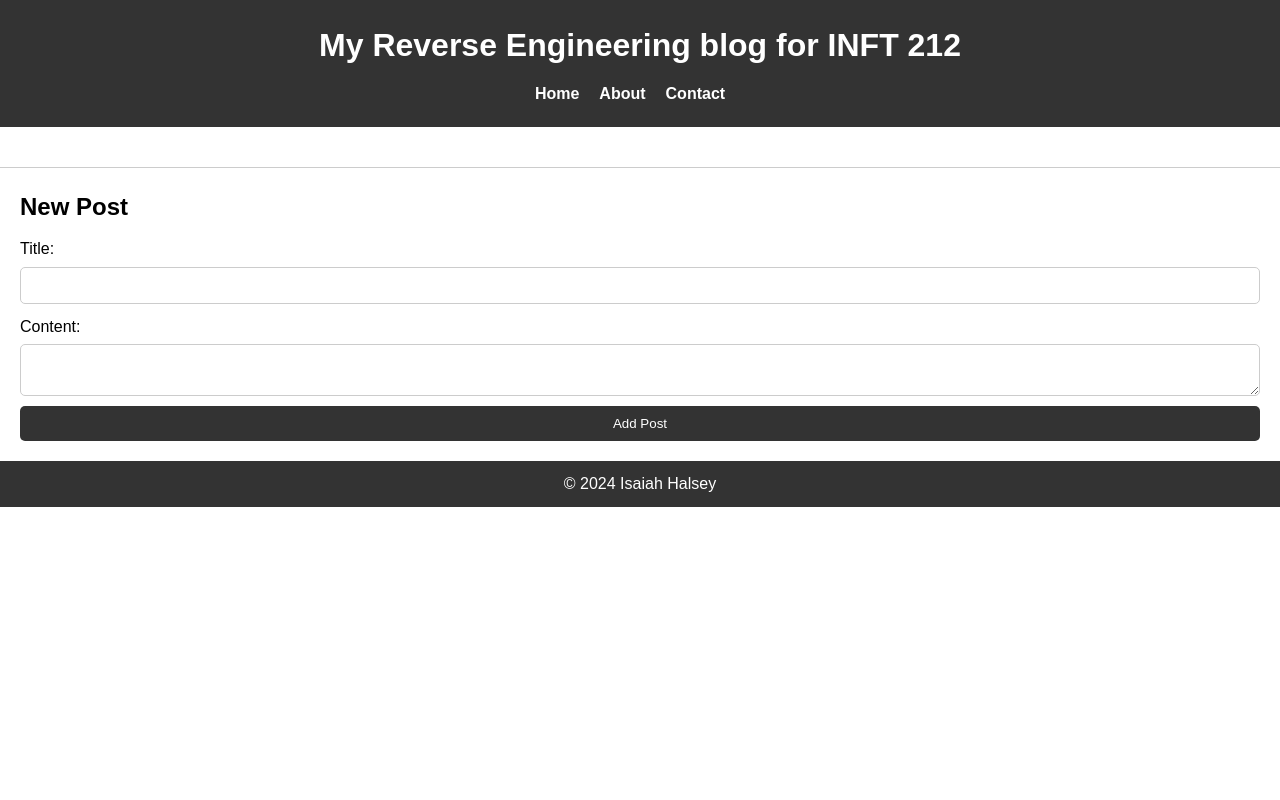
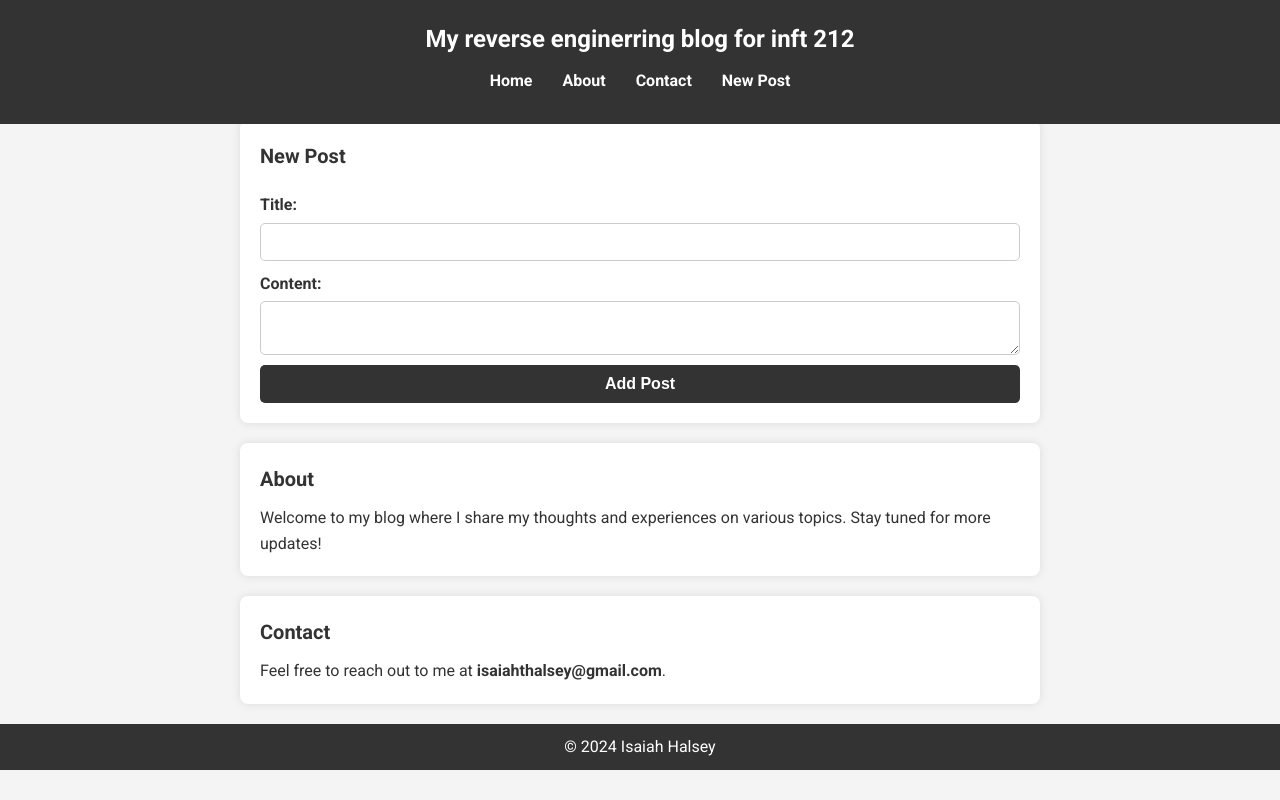
Before and after one commit to isaiahhalsey/isaiahhalsey.github.io, a plain HTML site: page index.html in a window 1280 px wide. Drawn offline with Linux system fonts and the light colour scheme.

Commit message:
Add files via upload

```diff
--- a/index.html
+++ b/index.html
@@ -3,17 +3,19 @@
 <head>
     <meta charset="UTF-8">
     <meta name="viewport" content="width=device-width, initial-scale=1.0">
-    <title>My Reverse Engineering Blog for INFT 202</title>
+    <title>My Blog</title>
+    <link href="https://fonts.googleapis.com/css2?family=Roboto:wght@400;700&display=swap" rel="stylesheet">
     <link rel="stylesheet" href="styles.css">
 </head>
 <body>
     <header>
-        <h1>My Reverse Engineering blog for INFT 212</h1>
+        <h1>My reverse enginerring blog for inft 212</h1>
         <nav>
             <ul>
-                <li><a href="#">Home</a></li>
-                <li><a href="#">About</a></li>
-                <li><a href="#">Contact</a></li>
+                <li><a href="#main-content">Home</a></li>
+                <li><a href="#about">About</a></li>
+                <li><a href="#contact">Contact</a></li>
+                <li><a href="#new-post">New Post</a></li>
             </ul>
         </nav>
     </header>
@@ -33,6 +35,16 @@
         </form>
     </section>
 
+    <section id="about">
+        <h2>About</h2>
+        <p>Welcome to my blog where I share my thoughts and experiences on various topics. Stay tuned for more updates!</p>
+    </section>
+
+    <section id="contact">
+        <h2>Contact</h2>
+        <p>Feel free to reach out to me at <a href="mailto:isaiahthalsey@gmail.com">isaiahthalsey@gmail.com</a>.</p>
+    </section>
+
     <footer>
         <p>&copy; 2024 Isaiah Halsey</p>
     </footer>
--- a/styles.css
+++ b/styles.css
@@ -2,41 +2,51 @@
 body, h1, h2, h3, p, ul, li, form, input, textarea, button, section {
     margin: 0;
     padding: 0;
+    box-sizing: border-box;
 }
 
 /* Basic styling */
 body {
-    font-family: Arial, sans-serif;
+    font-family: 'Roboto', sans-serif;
     line-height: 1.6;
+    background-color: #f4f4f4;
+    color: #333;
+    padding-top: 60px; /* Space for fixed header */
 }
 
 header {
     background-color: #333;
     color: #fff;
-    padding: 20px;
-    text-align: center;
+    padding: 20px 0;
+    position: fixed;
+    width: 100%;
+    top: 0;
+    z-index: 1000;
 }
 
 header h1 {
     margin: 0;
+    text-align: center;
+    font-weight: 700;
+    font-size: 24px;
 }
 
 nav ul {
     list-style-type: none;
     display: flex;
     justify-content: center;
-    padding: 0;
-    margin-top: 10px;
+    padding: 10px 0;
 }
 
 nav ul li {
-    margin-right: 20px;
+    margin: 0 15px;
 }
 
 nav ul li a {
     color: #fff;
     text-decoration: none;
-    font-weight: bold;
+    font-weight: 700;
+    font-size: 16px;
 }
 
 nav ul li a:hover {
@@ -45,10 +55,11 @@ nav ul li a:hover {
 
 main {
     padding: 20px;
-}
-
-section {
-    padding: 20px;
+    max-width: 800px;
+    margin: 0 auto;
+    background: #fff;
+    box-shadow: 0 0 10px rgba(0, 0, 0, 0.1);
+    border-radius: 8px;
 }
 
 footer {
@@ -56,14 +67,22 @@ footer {
     color: #fff;
     text-align: center;
     padding: 10px 0;
+    margin-top: 20px;
 }
 
-section#new-post {
-    border-top: 1px solid #ccc;
+section {
+    padding: 20px;
+    max-width: 800px;
+    margin: 20px auto;
+    background: #fff;
+    box-shadow: 0 0 10px rgba(0, 0, 0, 0.1);
+    border-radius: 8px;
 }
 
 section#new-post h2 {
-    margin-bottom: 10px;
+    margin-bottom: 20px;
+    font-weight: 700;
+    font-size: 20px;
 }
 
 section#new-post form {
@@ -73,6 +92,8 @@ section#new-post form {
 
 section#new-post label {
     margin-bottom: 5px;
+    font-weight: 700;
+    font-size: 16px;
 }
 
 section#new-post input, section#new-post textarea {
@@ -80,6 +101,7 @@ section#new-post input, section#new-post textarea {
     padding: 10px;
     border: 1px solid #ccc;
     border-radius: 5px;
+    font-size: 14px;
 }
 
 section#new-post button {
@@ -89,6 +111,8 @@ section#new-post button {
     border: none;
     border-radius: 5px;
     cursor: pointer;
+    font-weight: 700;
+    font-size: 16px;
 }
 
 section#new-post button:hover {
@@ -101,8 +125,31 @@ section#new-post button:hover {
 
 .blog-post h2 {
     margin-bottom: 10px;
+    font-weight: 700;
+    font-size: 20px;
 }
 
 .blog-post p {
     margin-bottom: 10px;
+    font-size: 16px;
 }
+
+section#about h2, section#contact h2 {
+    margin-bottom: 10px;
+    font-weight: 700;
+    font-size: 20px;
+}
+
+section#about p, section#contact p {
+    font-size: 16px;
+}
+
+section#contact a {
+    color: #333;
+    text-decoration: none;
+    font-weight: 700;
+}
+
+section#contact a:hover {
+    text-decoration: underline;
+}
```
